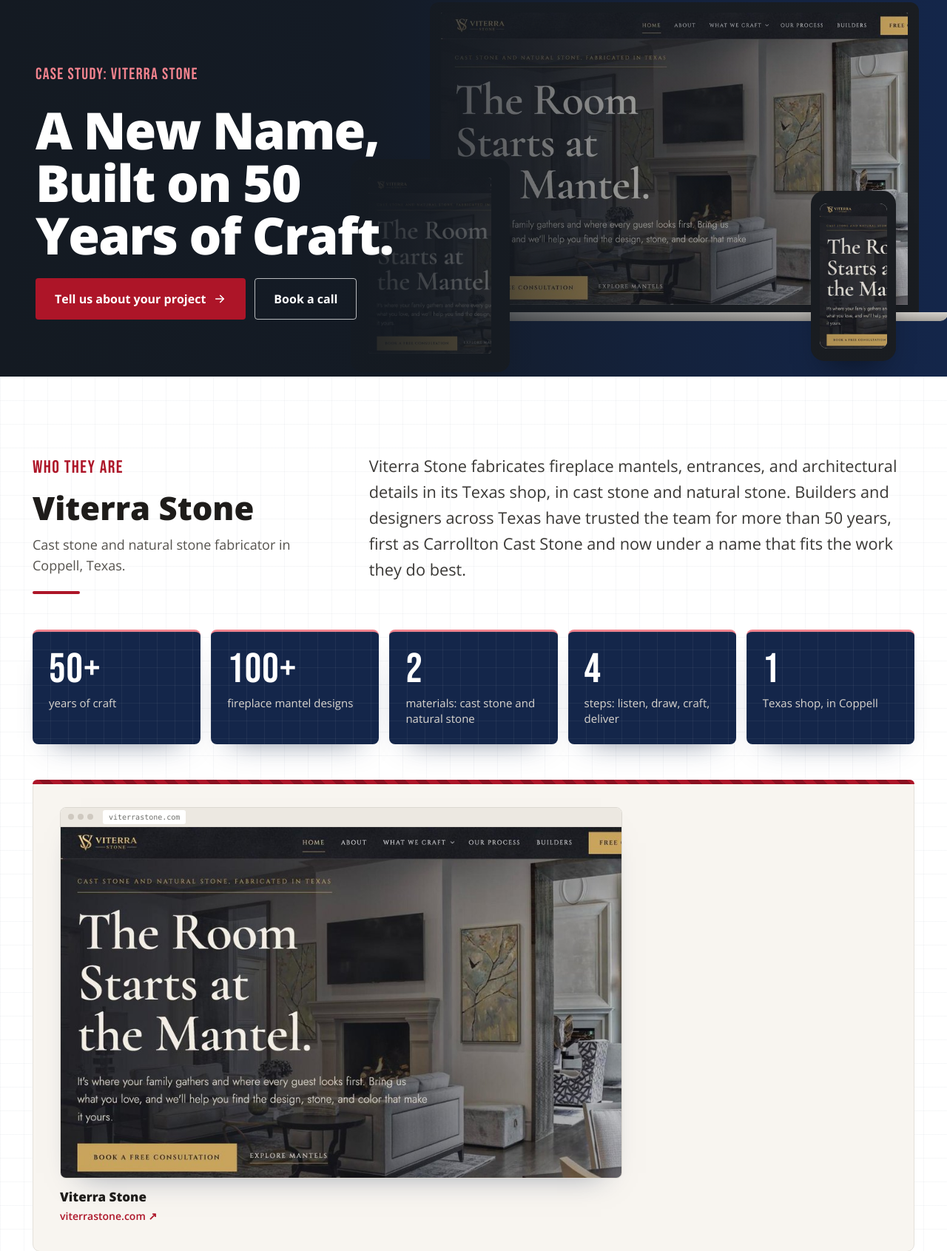
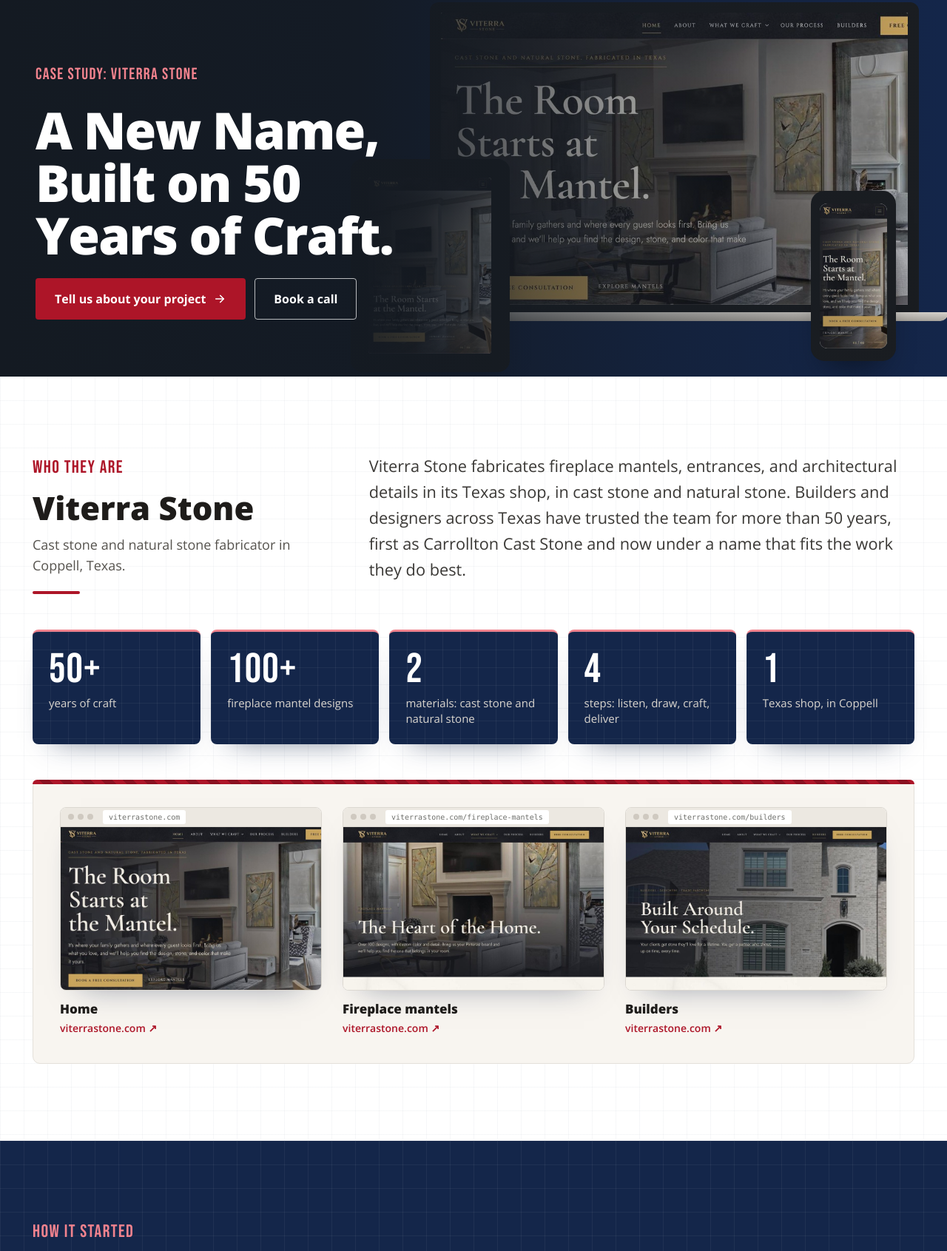
Before and after one commit to hard-hat-partners/usa-rem-site, a plain HTML site: page work/viterra-stone.html in a window 1280 px wide. Shown: the part 121-1812 px from the top of the page at 74% size. Drawn offline with Linux system fonts and the light colour scheme.

Commit message:
Viterra case study: real tablet and phone screens, three page previews; phone number on home contact card
Co-Authored-By: Claude Fable 5.2 <noreply@anthropic.com>
Claude-Session: https://claude.ai/code/session_014xcAnPEWXXVqtQwxM635AM

```diff
--- a/work/viterra-stone.html
+++ b/work/viterra-stone.html
@@ -80,8 +80,8 @@ article{transition:transform .25s ease, box-shadow .25s ease}article:hover{trans
         <div style="width:100%;background:#1A1D21;border-radius:12px 12px 0 0;padding:2.2% 2.2% 0"><div style="position:relative;aspect-ratio:16/10;overflow:hidden;background:#fff;border-radius:2px 2px 0 0"><img src="/assets/shot-viterra.jpg" alt="Viterra Stone website homepage" style="position:absolute;inset:0;width:100%;height:100%;object-fit:cover;object-position:left top;display:block"></div><div style="height:10px"></div></div>
         <div style="width:112%;height:12px;background:linear-gradient(#D6D3CD,#A9A59E);border-radius:0 0 10px 10px"></div>
       </div>
-      <div style="position:absolute;left:0;bottom:0;width:28%;background:#1A1D21;border-radius:16px;padding:3.2%;box-shadow:0 24px 40px -20px rgba(0,0,0,.45)"><div style="position:relative;aspect-ratio:820/1180;overflow:hidden;background:#fff;border-radius:4px"><img src="/assets/shot-viterra.jpg" alt="Viterra Stone website homepage" style="position:absolute;inset:0;width:100%;height:100%;object-fit:cover;object-position:left top;display:block"></div></div>
-      <div style="position:absolute;right:4%;bottom:3%;width:15%;background:#1A1D21;border-radius:18px;padding:2.2% 1.6%;box-shadow:0 24px 40px -20px rgba(0,0,0,.5)"><div style="position:relative;aspect-ratio:390/844;overflow:hidden;background:#fff;border-radius:10px"><img src="/assets/shot-viterra.jpg" alt="Viterra Stone website homepage" style="position:absolute;inset:0;width:100%;height:100%;object-fit:cover;object-position:left top;display:block"></div></div>
+      <div style="position:absolute;left:0;bottom:0;width:28%;background:#1A1D21;border-radius:16px;padding:3.2%;box-shadow:0 24px 40px -20px rgba(0,0,0,.45)"><div style="position:relative;aspect-ratio:820/1180;overflow:hidden;background:#fff;border-radius:4px"><img src="/assets/shot-viterra-tablet.jpg" alt="Viterra Stone website homepage" style="position:absolute;inset:0;width:100%;height:100%;object-fit:cover;object-position:left top;display:block"></div></div>
+      <div style="position:absolute;right:4%;bottom:3%;width:15%;background:#1A1D21;border-radius:18px;padding:2.2% 1.6%;box-shadow:0 24px 40px -20px rgba(0,0,0,.5)"><div style="position:relative;aspect-ratio:390/844;overflow:hidden;background:#fff;border-radius:10px"><img src="/assets/shot-viterra-phone.jpg" alt="Viterra Stone website homepage" style="position:absolute;inset:0;width:100%;height:100%;object-fit:cover;object-position:left top;display:block"></div></div>
     </a>
   </div>
   <div aria-hidden="true" style="position:absolute;inset:0;background:linear-gradient(90deg,rgba(20,26,34,1) 0%,rgba(20,26,34,.92) 38%,rgba(20,26,34,.35) 70%,rgba(20,26,34,0) 100%);pointer-events:none"></div>
@@ -102,12 +102,24 @@ article{transition:transform .25s ease, box-shadow .25s ease}article:hover{trans
     <div style="flex:2.2 1 520px;min-width:0;display:flex;flex-direction:column;gap:20px;font-size:clamp(19px,1.7vw,22px);line-height:1.6;color:#3A3835"><p style="margin:0">Viterra Stone fabricates fireplace mantels, entrances, and architectural details in its Texas shop, in cast stone and natural stone. Builders and designers across Texas have trusted the team for more than 50 years, first as Carrollton Cast Stone and now under a name that fits the work they do best.</p></div>
   </div>
   <ul class="cs-stats"><li class="cs-stat" data-reveal="0"><span class="cs-num" data-count="50" data-suffix="+">50+</span><span class="cs-label">years of craft</span></li><li class="cs-stat" data-reveal="70"><span class="cs-num" data-count="100" data-suffix="+">100+</span><span class="cs-label">fireplace mantel designs</span></li><li class="cs-stat" data-reveal="140"><span class="cs-num" data-count="2" data-suffix="">2</span><span class="cs-label">materials: cast stone and natural stone</span></li><li class="cs-stat" data-reveal="210"><span class="cs-num" data-count="4" data-suffix="">4</span><span class="cs-label">steps: listen, draw, craft, deliver</span></li><li class="cs-stat" data-reveal="280"><span class="cs-num" data-count="1" data-suffix="">1</span><span class="cs-label">Texas shop, in Coppell</span></li></ul>
-  <div class="cs-plate"><div class="cs-sites cs-sites-1"><a href="https://viterrastone.com/" target="_blank" rel="noopener" class="lift" data-reveal="0" style="display:flex;flex-direction:column;gap:12px;text-decoration:none;color:#1E1C1A">
+  <div class="cs-plate"><div class="cs-sites cs-sites-3"><a href="https://viterrastone.com/" target="_blank" rel="noopener" class="lift" data-reveal="0" style="display:flex;flex-direction:column;gap:12px;text-decoration:none;color:#1E1C1A">
   <div style="border:1px solid var(--concrete-line);border-radius:8px;overflow:hidden;background:#fff;box-shadow:0 20px 40px -28px rgba(20,38,74,.5)">
     <div style="height:26px;display:flex;align-items:center;gap:5px;padding:0 10px;background:var(--concrete-light);border-bottom:1px solid var(--concrete-line)"><span style="width:8px;height:8px;border-radius:50%;background:#CFC9C0"></span><span style="width:8px;height:8px;border-radius:50%;background:#CFC9C0"></span><span style="width:8px;height:8px;border-radius:50%;background:#CFC9C0"></span><span style="margin-left:8px;padding:2px 8px;background:#fff;border-radius:3px;font-size:10px;color:var(--concrete);font-family:ui-monospace,Menlo,monospace;white-space:nowrap;overflow:hidden;text-overflow:ellipsis">viterrastone.com</span></div>
     <div style="position:relative;aspect-ratio:16/10;overflow:hidden"><img src="/assets/shot-viterra.jpg" alt="Viterra Stone website homepage" loading="lazy" style="position:absolute;inset:0;width:100%;height:100%;object-fit:cover;object-position:left top;display:block"></div>
   </div>
-  <span style="display:flex;flex-direction:column;gap:2px"><span style="font-weight:800;font-size:17px">Viterra Stone</span><span style="font-size:14px;font-weight:600;color:var(--brand)">viterrastone.com <span aria-hidden="true">&#8599;</span></span></span>
+  <span style="display:flex;flex-direction:column;gap:2px"><span style="font-weight:800;font-size:17px">Home</span><span style="font-size:14px;font-weight:600;color:var(--brand)">viterrastone.com <span aria-hidden="true">&#8599;</span></span></span>
+</a><a href="https://viterrastone.com/fireplace-mantels/" target="_blank" rel="noopener" class="lift" data-reveal="80" style="display:flex;flex-direction:column;gap:12px;text-decoration:none;color:#1E1C1A">
+  <div style="border:1px solid var(--concrete-line);border-radius:8px;overflow:hidden;background:#fff;box-shadow:0 20px 40px -28px rgba(20,38,74,.5)">
+    <div style="height:26px;display:flex;align-items:center;gap:5px;padding:0 10px;background:var(--concrete-light);border-bottom:1px solid var(--concrete-line)"><span style="width:8px;height:8px;border-radius:50%;background:#CFC9C0"></span><span style="width:8px;height:8px;border-radius:50%;background:#CFC9C0"></span><span style="width:8px;height:8px;border-radius:50%;background:#CFC9C0"></span><span style="margin-left:8px;padding:2px 8px;background:#fff;border-radius:3px;font-size:10px;color:var(--concrete);font-family:ui-monospace,Menlo,monospace;white-space:nowrap;overflow:hidden;text-overflow:ellipsis">viterrastone.com/fireplace-mantels</span></div>
+    <div style="position:relative;aspect-ratio:16/10;overflow:hidden"><img src="/assets/shot-viterra-mantels.jpg" alt="Viterra Stone fireplace mantels page" loading="lazy" style="position:absolute;inset:0;width:100%;height:100%;object-fit:cover;object-position:left top;display:block"></div>
+  </div>
+  <span style="display:flex;flex-direction:column;gap:2px"><span style="font-weight:800;font-size:17px">Fireplace mantels</span><span style="font-size:14px;font-weight:600;color:var(--brand)">viterrastone.com <span aria-hidden="true">&#8599;</span></span></span>
+</a><a href="https://viterrastone.com/builders/" target="_blank" rel="noopener" class="lift" data-reveal="160" style="display:flex;flex-direction:column;gap:12px;text-decoration:none;color:#1E1C1A">
+  <div style="border:1px solid var(--concrete-line);border-radius:8px;overflow:hidden;background:#fff;box-shadow:0 20px 40px -28px rgba(20,38,74,.5)">
+    <div style="height:26px;display:flex;align-items:center;gap:5px;padding:0 10px;background:var(--concrete-light);border-bottom:1px solid var(--concrete-line)"><span style="width:8px;height:8px;border-radius:50%;background:#CFC9C0"></span><span style="width:8px;height:8px;border-radius:50%;background:#CFC9C0"></span><span style="width:8px;height:8px;border-radius:50%;background:#CFC9C0"></span><span style="margin-left:8px;padding:2px 8px;background:#fff;border-radius:3px;font-size:10px;color:var(--concrete);font-family:ui-monospace,Menlo,monospace;white-space:nowrap;overflow:hidden;text-overflow:ellipsis">viterrastone.com/builders</span></div>
+    <div style="position:relative;aspect-ratio:16/10;overflow:hidden"><img src="/assets/shot-viterra-builders.jpg" alt="Viterra Stone builders page" loading="lazy" style="position:absolute;inset:0;width:100%;height:100%;object-fit:cover;object-position:left top;display:block"></div>
+  </div>
+  <span style="display:flex;flex-direction:column;gap:2px"><span style="font-weight:800;font-size:17px">Builders</span><span style="font-size:14px;font-weight:600;color:var(--brand)">viterrastone.com <span aria-hidden="true">&#8599;</span></span></span>
 </a></div></div>
 </div>
 </section>
```
Also changed, not shown: index.html (+1 -0 lines), assets/shot-viterra-builders.jpg (added), assets/shot-viterra-mantels.jpg (added), assets/shot-viterra-phone.jpg (added), assets/shot-viterra-tablet.jpg (added).
